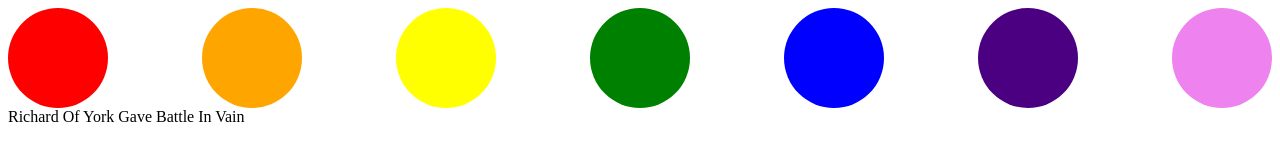
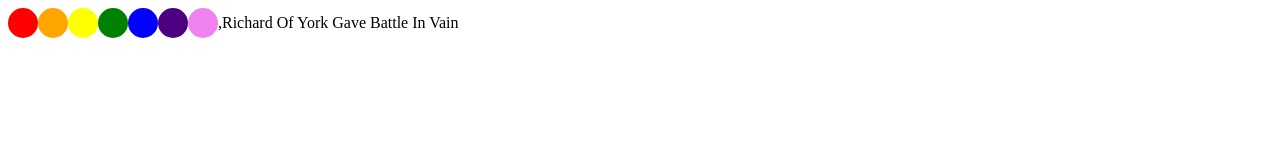
Before and after one commit to NadinVi/Lesson-6, a plain HTML site: page 11/index.html in a window 1280 px wide. Drawn offline with Linux system fonts and the light colour scheme.

Commit message:
my commit

```diff
--- a/11/index.html
+++ b/11/index.html
@@ -10,13 +10,12 @@
 			display: flex;
 			flex-direction: row;
 			align-items: center;
-			justify-content: space-between;
 		}
 
 		.circle {
 			border-radius: 50%;
-			height: 100px;
-			width: 100px;
+			height: 30px;
+			width: 30px;
 		}
 
 	</style>
--- a/11/script.js
+++ b/11/script.js
@@ -30,10 +30,11 @@ rainbow_reverse.unshift('Richard');
 //onsole.log(rainbow_reverse);
 
 rainbow_reverse.push('In', 'Vain');
-console.log(rainbow_reverse);
+//console.log(rainbow_reverse);
 
 
 colors = ['red', 'orange', 'yellow', 'green', 'blue', 'indigo', 'violet '];
+// rainbow_reverse= ['Richard', 'Of', 'York', 'Gave', 'Battle', 'In', 'Vain']
 
 circleArr = [];
 
@@ -41,11 +42,17 @@ for (i = 0; i < colors.length; i++) {
     circleArr.push(`<div class="circle" style="background-color: ${colors[i]}"></div>`);
 };
 
+
+newArr = [
+    [circleArr.join(" ")],
+    [rainbow_reverse.join(" ")]
+];
+console.log(newArr);
+
+
+
 document.write(`
-    <div class="wrapp">
-        ${circleArr.join(" ")}
-    </div>
-    <div class="rainbow">
-    ${rainbow_reverse.join(" ")}
-    </div>
-`);
+<div class="wrapp">
+${newArr}
+</div>
+`)
```
